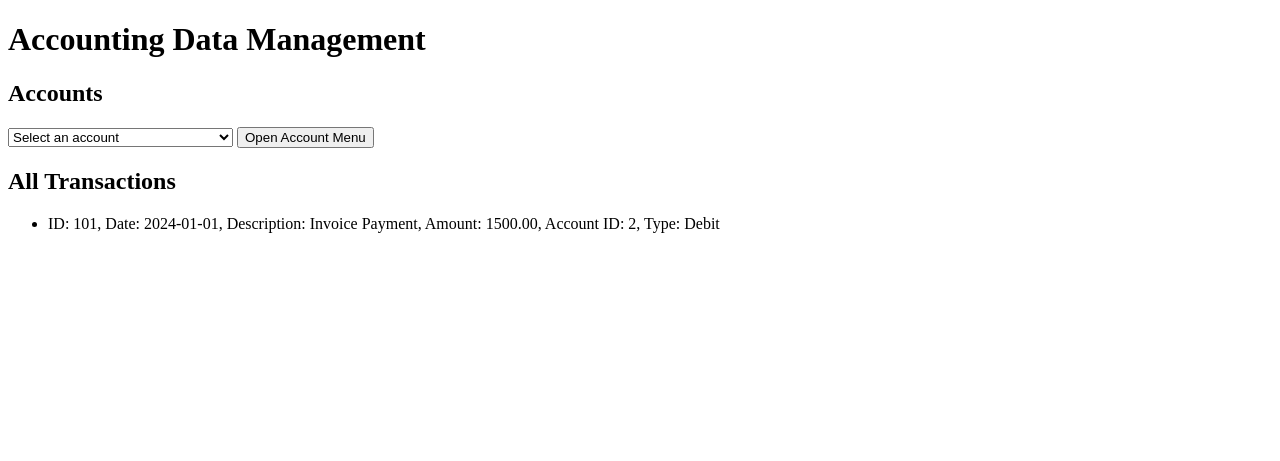
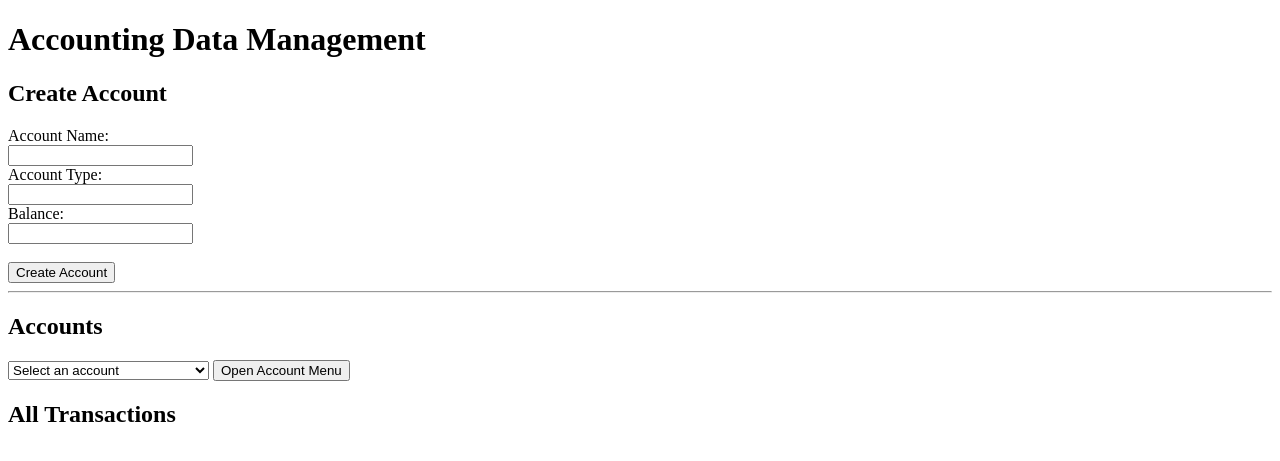
Before and after one commit to kazimirdev/MVP-accounting, a Flask app: page / in a window 1280 px wide. Shown: the top 461 px of the page. Run offline with Flask 3, Linux system fonts and the light colour scheme; data that the repository does not hold is empty.

Commit message:
added creating account with autorising ID

```diff
--- a/src/controllers/account.py
+++ b/src/controllers/account.py
@@ -2,7 +2,7 @@
 from lxml import etree
 
 from src.config import xml_file
-from src.controllers.io import parse_xml, write_xml
+from src.controllers.io import parse_xml, write_xml, next_gen_id
 
 
 account_bp = Blueprint('account', __name__)
@@ -29,16 +29,21 @@
 # Route to add a new account
 @account_bp.route('/', methods=['POST'])
 def add_account():
-    data = request.json
     tree = parse_xml(xml_file)
     root = tree.getroot()
     accounts_element = root.find('Accounts')
 
+    new_account_id = next_gen_id(elements=accounts_element,
+                                 type_element="Account")
+    account_name = request.args.get('accountName')
+    account_type = request.args.get('accountType')
+    balance = request.args.get('balance')
+
     new_account = etree.SubElement(accounts_element, 'Account')
-    etree.SubElement(new_account, 'AccountID').text = str(data['AccountID'])
-    etree.SubElement(new_account, 'AccountName').text = data['AccountName']
-    etree.SubElement(new_account, 'AccountType').text = data['AccountType']
-    etree.SubElement(new_account, 'Balance').text = str(data['Balance'])
+    etree.SubElement(new_account, 'AccountID').text = str(new_account_id)
+    etree.SubElement(new_account, 'AccountName').text = account_name
+    etree.SubElement(new_account, 'AccountType').text = account_type
+    etree.SubElement(new_account, 'Balance').text = str(balance)
 
     write_xml(tree, xml_file)
     return jsonify({'message': 'Account added successfully'})
--- a/src/controllers/io.py
+++ b/src/controllers/io.py
@@ -9,3 +9,15 @@
 # Function to write to the XML file
 def write_xml(tree: etree.ElementTree, file_path: str) -> None:
     tree.write(file_path, pretty_print=True, xml_declaration=True, encoding='UTF-8')
+
+
+def next_gen_id(elements, type_element: str):
+    max_id = 0
+    if type_element not in ("Account",
+                            "Transaction"):
+        return max_id
+    for elem in elements.findall(type_element):
+        elem_id = int(elem.findtext(f'{type_element}ID'))
+        if elem_id >= max_id:
+            max_id = elem_id + 1
+    return max_id
--- a/src/controllers/transaction.py
+++ b/src/controllers/transaction.py
@@ -2,7 +2,7 @@
 from lxml import etree
 
 from src.config import xml_file
-from src.controllers.io import parse_xml, write_xml
+from src.controllers.io import parse_xml, write_xml, next_gen_id
 
 
 transaction_bp = Blueprint('transaction', __name__)
@@ -30,21 +30,28 @@
 # Route to add a new transaction
 @transaction_bp.route('/', methods=['POST'])
 def add_transaction():
-    data = request.json
     tree = parse_xml(xml_file)
     root = tree.getroot()
     transactions_element = root.find('Transactions')
 
+    new_transaction_id = next_gen_id(elements=transactions_element,
+                                     type_element="Transaction")
+    date = request.args.get('date')
+    description = request.args.get('description')
+    amount = request.args.get('amount')
+    account_id = request.args.get('accountID')
+    transaction_type = request.args.get('type')
+
     new_transaction = etree.SubElement(transactions_element, 'Transaction')
-    etree.SubElement(new_transaction, 'TransactionID').text = str(data['TransactionID'])
-    etree.SubElement(new_transaction, 'Date').text = data['Date']
-    etree.SubElement(new_transaction, 'Description').text = data['Description']
-    etree.SubElement(new_transaction, 'Amount').text = str(data['Amount'])
-    etree.SubElement(new_transaction, 'AccountID').text = str(data['AccountID'])
-    etree.SubElement(new_transaction, 'Type').text = data['Type']
+    etree.SubElement(new_transaction, 'TransactionID').text = str(new_transaction_id)
+    etree.SubElement(new_transaction, 'Date').text = date
+    etree.SubElement(new_transaction, 'Description').text = description
+    etree.SubElement(new_transaction, 'Amount').text = str(amount)
+    etree.SubElement(new_transaction, 'AccountID').text = str(account_id)
+    etree.SubElement(new_transaction, 'Type').text = transaction_type
 
     write_xml(tree, xml_file)
-    return jsonify({'message': 'Transaction added successfully'})
+    return jsonify({'message': 'Transaction added successfully', 'TransactionID': new_transaction_id})
 
 
 # Route to delete a transaction
--- a/templates/index.html
+++ b/templates/index.html
@@ -12,6 +12,19 @@
 </head>
 <body>
     <h1>Accounting Data Management</h1>
+
+    <h2>Create Account</h2>
+    <form id="create-account-form" method="post">
+        <label for="account-name">Account Name:</label><br>
+        <input type="text" id="account-name" name="account-name"><br>
+        <label for="account-type">Account Type:</label><br>
+        <input type="text" id="account-type" name="account-type"><br>
+        <label for="balance">Balance:</label><br>
+        <input type="text" id="balance" name="balance"><br><br>
+        <button type="button" onclick="createAccount()">Create Account</button>
+    </form>
+
+    <hr>
     <h2>Accounts</h2>
     <select id="account-selector">
         <option value="">Select an account</option>
@@ -103,6 +116,37 @@
             }
         }
 
+        function createAccount() {
+            const accountName = document.getElementById('account-name').value;
+            const accountType = document.getElementById('account-type').value;
+            const balance = document.getElementById('balance').value;
+
+            fetch(`/account?accountName=${accountName}&accountType=${accountType}&balance=${balance}`, {
+                    method: 'POST'
+                  })
+            .then(response => response.json())
+            .then(data => {
+                alert(`${data.message}`);
+            fetchAccounts();
+            });
+        }
+
+        function createTransaction() {
+            const date = document.getElementById('date').value;
+            const description = document.getElementById('description').value;
+            const amount = document.getElementById('amount').value;
+            const accountID = document.getElementById('account-id').value;
+            const type = document.getElementById('type').value;
+
+                fetch(`/transaction?date=${date}&description=${description}&amount=${amount}&accountID=${accountID}&type=${type}`, {
+                    method: 'POST'
+                }).then(response => response.json())
+                .then(data => {
+                    alert(`${data.message} New Transaction ID: ${data.TransactionID}`);
+                    fetchTransactions();
+                });
+        }
+
         window.onload = function() {
             fetchAccounts();
             fetchTransactions();
```
Also changed, not shown: .xmls/AccountingData.xml.
